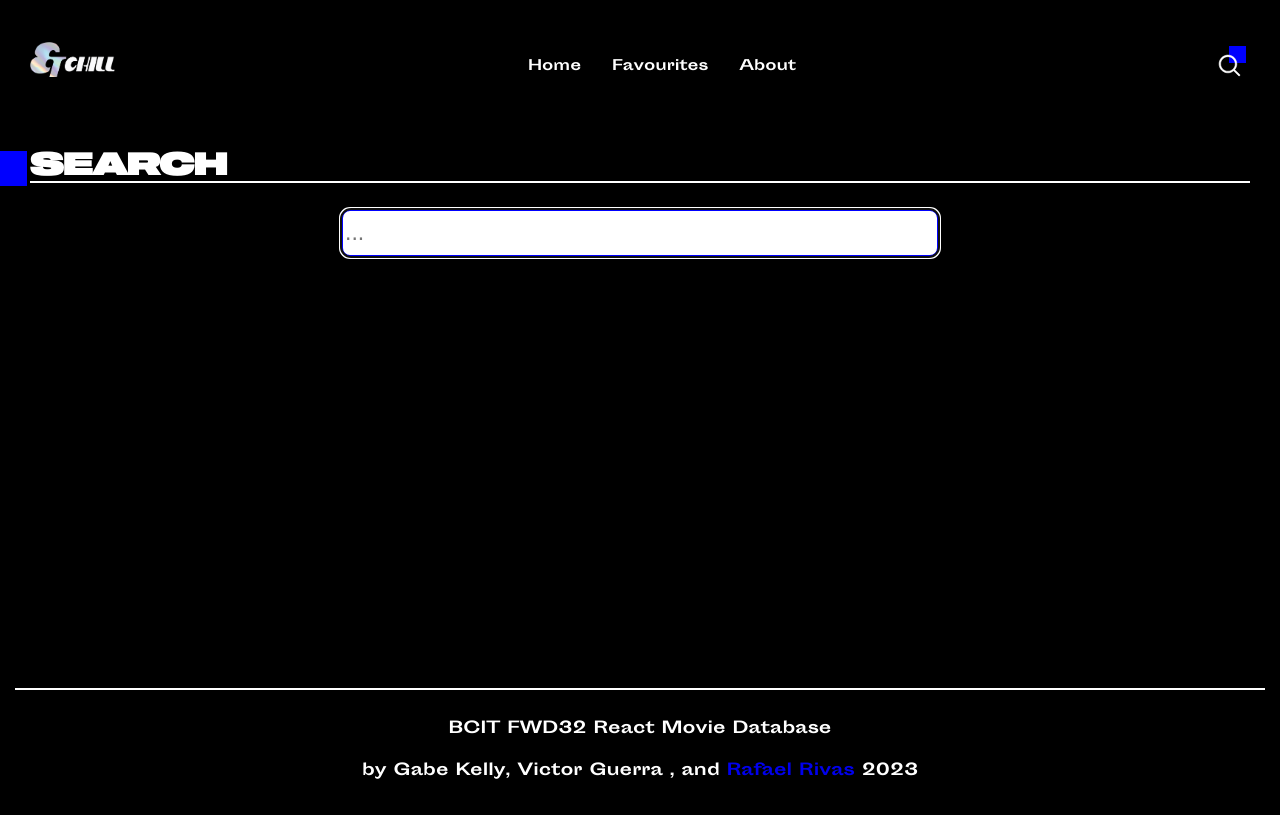
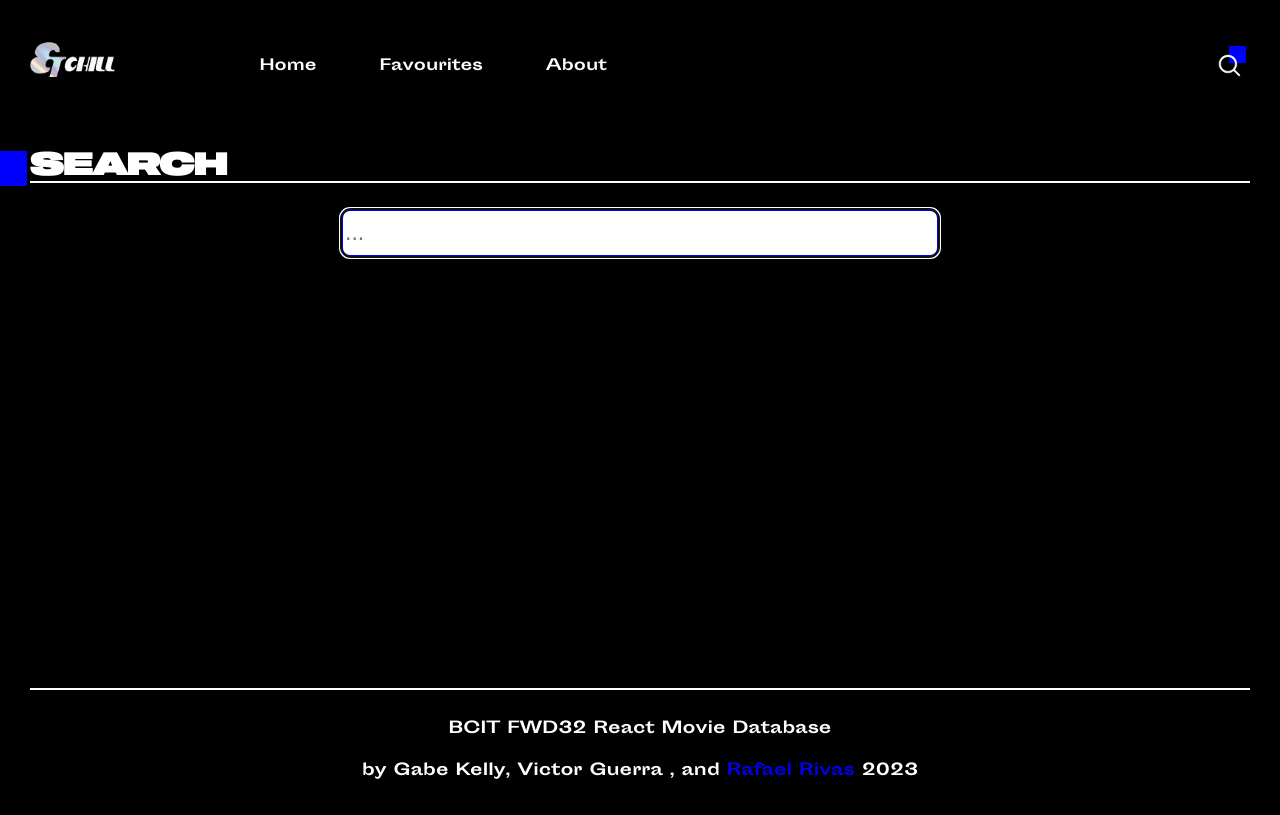
Before and after one commit to GodsDogSled/MDB-Attempt, a React app: page /search in a window 1280 px wide. Built offline with nearby package versions, Linux system fonts and the light colour scheme.

Commit message:
repositioned nav elements

```diff
--- a/src/components/NavBar/NavBar.js
+++ b/src/components/NavBar/NavBar.js
@@ -18,6 +18,7 @@ const NavBarContainer = styled.div`
     padding-right: 15px;
     height:70px;
     display:flex;
+    flex: 2 1 auto;
     align-items:center;
     justify-content:space-between;
     margin-bottom:0;
@@ -37,6 +38,8 @@ const MiddleSection = styled.div`
   display: flex;
   height:100%;
   align-items:center;
+  margin-right:auto;
+  margin-left:8em;
 `;
 const RightSection = styled.div`
   display:flex;
@@ -45,7 +48,6 @@ const RightSection = styled.div`
 `;
 
 const DesktopSearchContainer =  styled.div`
-
   border-radius:10px 10px 10px 10px;
   padding:.5rem;
   height:25px;
--- a/src/components/NavBar/NavLinks.js
+++ b/src/components/NavBar/NavLinks.js
@@ -15,14 +15,14 @@ const LinksWrapper = styled.ul`
   list-style:none;
   align-items:center;
   justify-content:center;
+  gap:30px;
 `;
 
 const LinkItem = styled.li`
   height:fit-content;
   width:100%;
   padding: 0 1.1em;
-  font-weight:500;
-  font-size:14px;
+  font-size:15px;
   font-family: grotesque-bold;
   border-top: 2px solid transparent;
 
@@ -43,7 +43,6 @@ const LinkItem = styled.li`
       visibility: hidden;
       opacity: 0;
       transition:  opacity 0.5s ease-out;
-
     }
   }
 
@@ -53,12 +52,8 @@ const LinkItem = styled.li`
     &::after{
       visibility: visible;
       opacity: 1;
-
     }
   }
-
-
-
 `;
 
 export default function NavLinks(props){
--- a/src/pages/PageLanding.js
+++ b/src/pages/PageLanding.js
@@ -16,7 +16,7 @@ function PageLanding() {
     async function getMovieData(type) {
         try {
             let resp = await axios.get(`https://api.themoviedb.org/3/movie/${type}?api_key=${apiKey}&language=en-US&page=1`);
-            await setMovieData(resp.data.results.slice(0, 15));
+            await setMovieData(resp.data.results.slice(0, 18));
 
         } catch (error) {
             console.log(error);
--- a/src/scss/_footer.scss
+++ b/src/scss/_footer.scss
@@ -11,6 +11,10 @@ footer {
     margin-top: 500px;
     border-top: solid 2px white;
     padding-top: 10px;
+    margin-left: 15px;
+    margin-right: 15px;
 
-    a {}
+    a:visited {
+        color: white;
+    }
 }
--- a/src/scss/_main.scss
+++ b/src/scss/_main.scss
@@ -43,7 +43,7 @@ a {
 }
 
 a:visited {
-  color: white;
+  color: inherit;
 }
 
 select {
```
